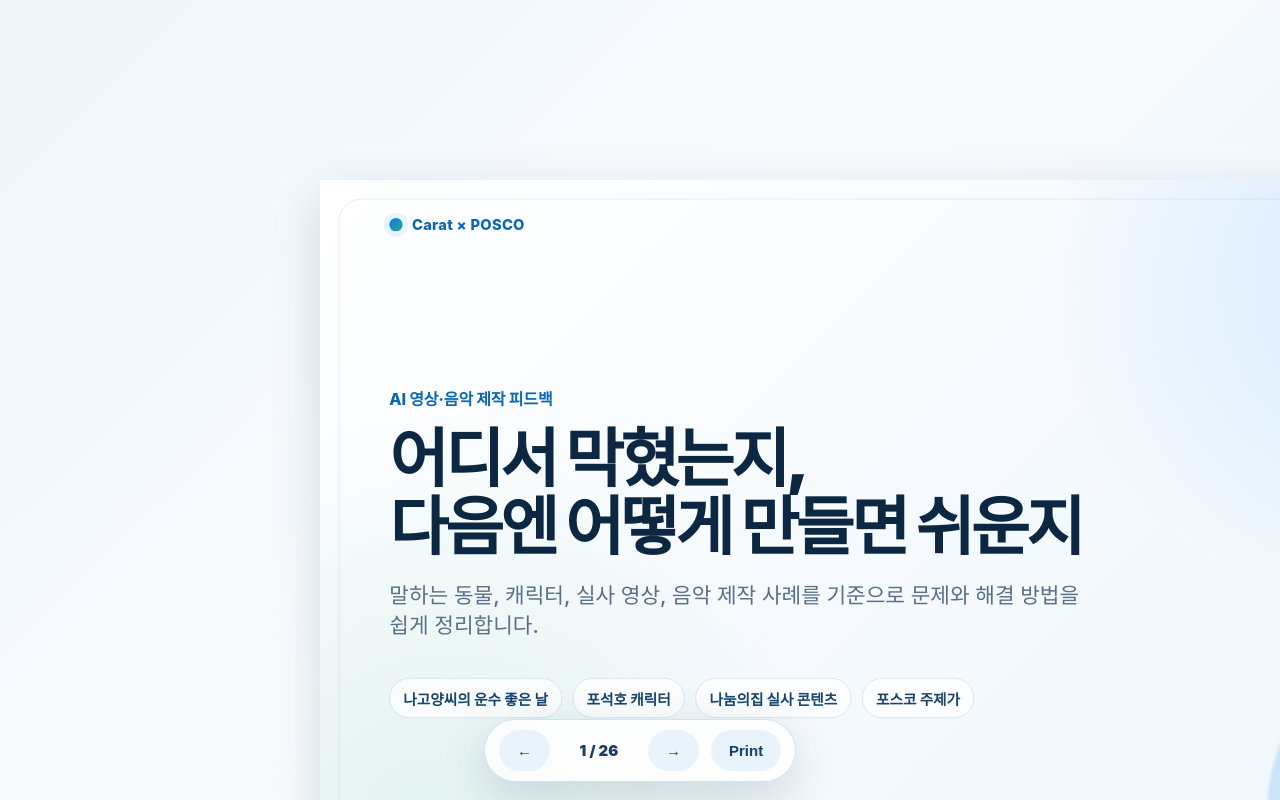
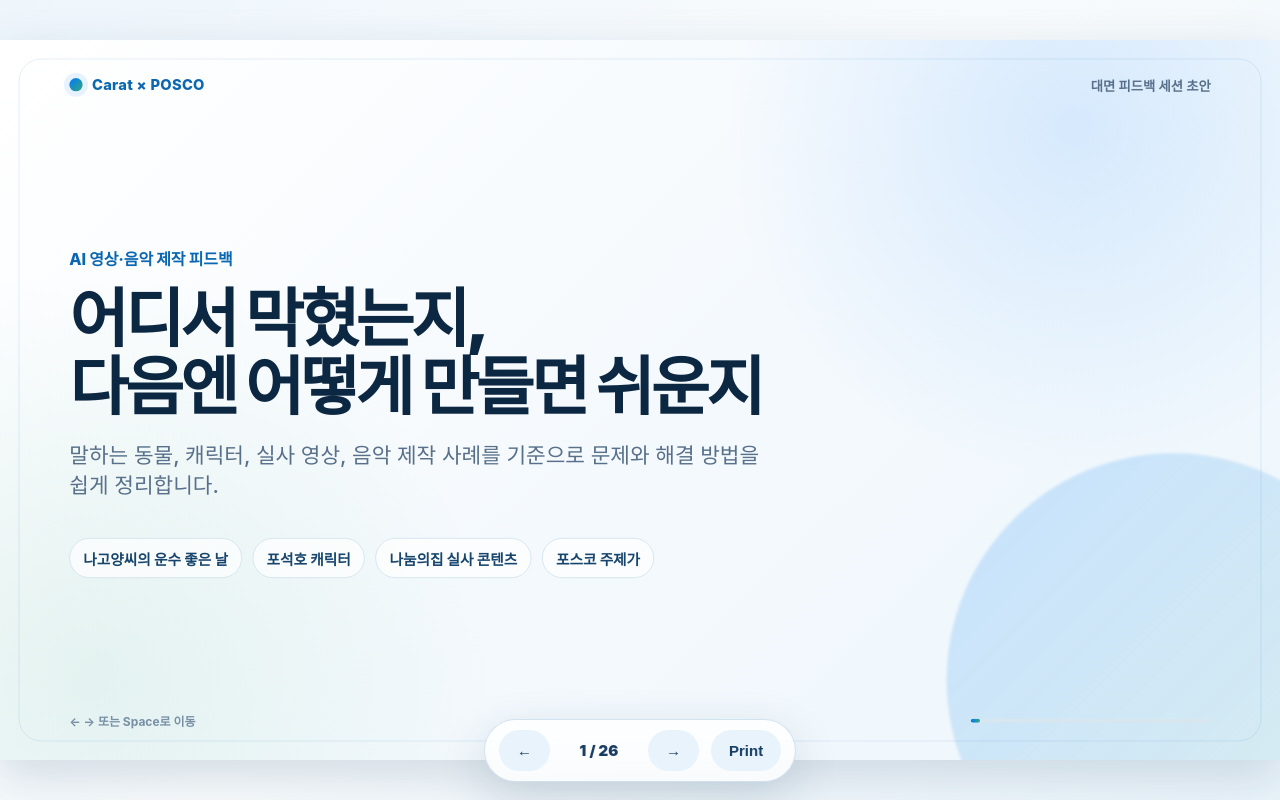
Before and after one commit to carat-jiho/posco-ai-feedback-deck, a plain HTML site: page index.html in a window 1280 px wide. Drawn offline with Linux system fonts and the light colour scheme.

Commit message:
Fix slide viewport scaling

```diff
--- a/index.html
+++ b/index.html
@@ -23,9 +23,9 @@
     }
     *{box-sizing:border-box}
     html,body{height:100%;margin:0;overflow:hidden;background:linear-gradient(135deg,#eef6fc 0%,#f8fbfd 48%,#eaf4fb 100%);color:var(--ink);font-family:-apple-system,BlinkMacSystemFont,"Segoe UI","Apple SD Gothic Neo","Noto Sans KR",Pretendard,Arial,sans-serif;}
-    body{display:grid;place-items:center;}
-    .deck-shell{width:100vw;height:100vh;display:grid;place-items:center;position:relative;}
-    .stage{width:1920px;height:1080px;position:relative;transform-origin:center center;background:var(--bg);box-shadow:var(--shadow);overflow:hidden;}
+    body{display:block;}
+    .deck-shell{position:fixed;inset:0;width:100vw;height:100vh;overflow:hidden;}
+    .stage{width:1920px;height:1080px;position:absolute;left:50%;top:50%;transform-origin:center center;background:var(--bg);box-shadow:var(--shadow);overflow:hidden;}
     .slide{position:absolute;inset:0;padding:86px 104px;display:none;overflow:hidden;background:
       radial-gradient(circle at 84% 12%, rgba(0,122,255,.12), transparent 28%),
       radial-gradient(circle at 7% 88%, rgba(53,166,123,.10), transparent 30%),
@@ -483,8 +483,9 @@
 
       function scaleStage(){
         const sw = window.innerWidth, sh = window.innerHeight;
-        const scale = Math.min(sw/1920, sh/1080);
-        stage.style.transform = `scale(${scale})`;
+        const navReserve = 34;
+        const scale = Math.min(sw/1920, (sh - navReserve)/1080, 1);
+        stage.style.transform = `translate(-50%, -50%) scale(${Math.max(scale, 0.2)})`;
       }
       function render(){
         slides.forEach((s,i)=>s.classList.toggle('active', i === index));
```
